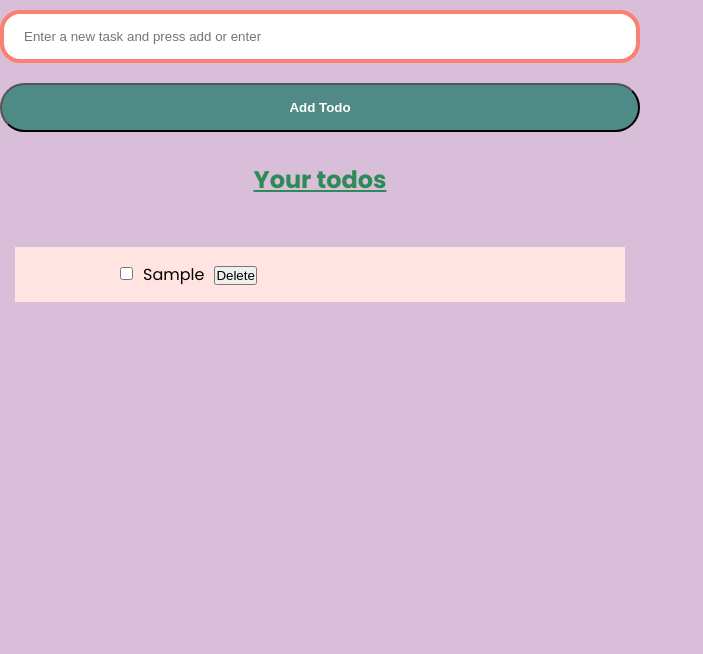
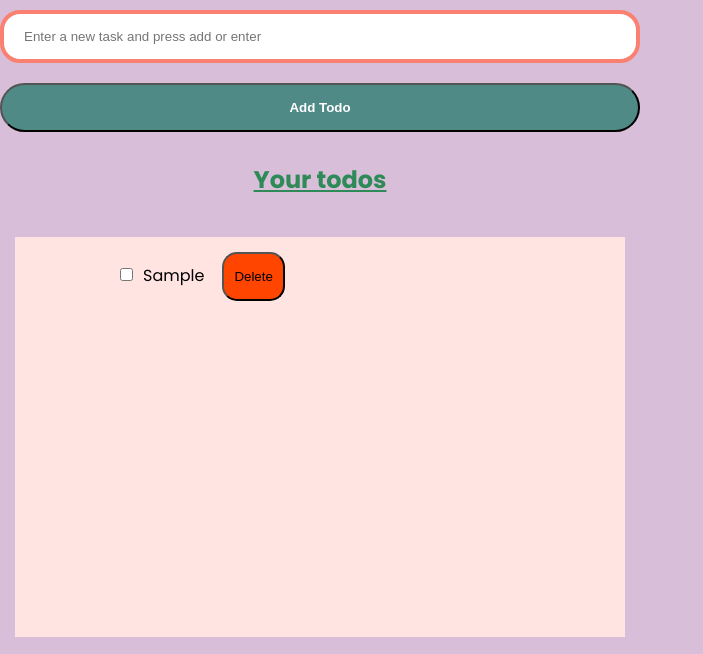
Before and after one commit to arnabmitra471/basic-todo-list, a plain HTML site: page index.html in a window 1280 px wide. Both pictures are taken after typing "Sample" into the empty fields and a click on the button "Add Todo". Shown: the part 146-800 px from the top of the page, without its empty margins (0-703 px from the left). Drawn offline with Linux system fonts and the light colour scheme.

Commit message:
Add delete button functionality and enhance empty todos message

```diff
--- a/script.js
+++ b/script.js
@@ -53,6 +53,7 @@ function createTodoNode(todo, index) {
     // Delete todo
     const delBtn = document.createElement("button");
     delBtn.textContent = "Delete";
+    delBtn.className = "delBtn";
     delBtn.addEventListener("click", () => {
         todos.splice(index, 1);
         renderTodos()
@@ -87,6 +88,17 @@ todoInput.addEventListener("keydown", (e) => {
 function renderTodos() {
     list.innerHTML = "";
 
+    if(todos.length === 0)
+    {
+        const emptyMsg = document.createElement("p");
+        emptyMsg.textContent = "No todos yet";
+        emptyMsg.style.fontStyle = "italic";
+        emptyMsg.style.color = "#888";
+        emptyMsg.style.textAlign = "center";
+        emptyMsg.style.fontWeight = "bold"
+        list.appendChild(emptyMsg)
+
+    }
     // Recreate each item in the list
     todos.forEach((todo, index) => {
         const node = createTodoNode(todo, index);
--- a/style.css
+++ b/style.css
@@ -52,11 +52,12 @@ h2 {
 
 #todo-list {
     list-style-type: none;
-    margin: 20px 15px;
+    margin: 10px 15px;
     display: flex;
     flex-direction: column;
     align-items: center;
     background-color: mistyrose;
+    min-height: 50vh;
 }
 
 #todo-list li {
@@ -70,3 +71,13 @@ h2 {
     cursor: pointer;
     border-radius: 20px;
 }
+.delBtn{
+    background-color: orangered;
+    padding: 15px 10px;
+    border-radius: 15px;
+    margin: 0px 8px;
+}
+.delBtn:hover{
+    background-color: azure;
+    transition: background-color 1s cubic-bezier(0.165, 0.84, 0.44, 1);
+}
```
